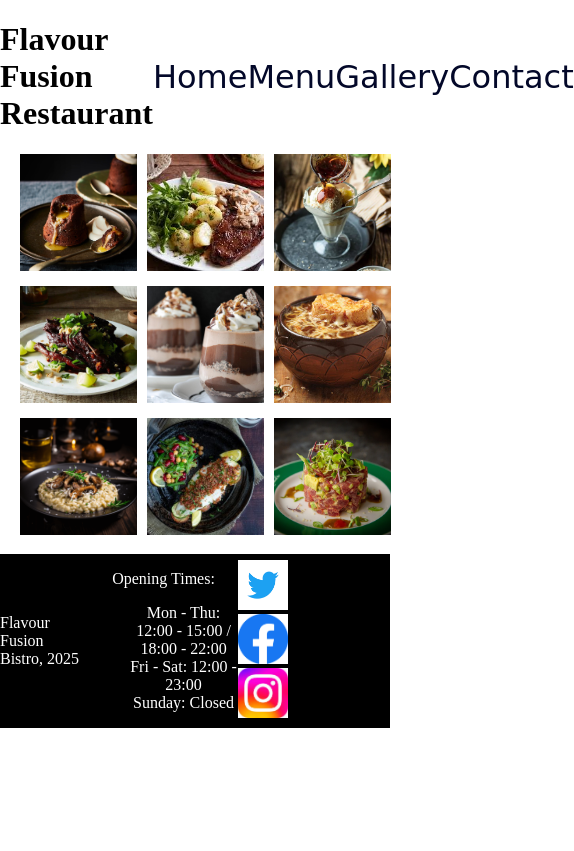
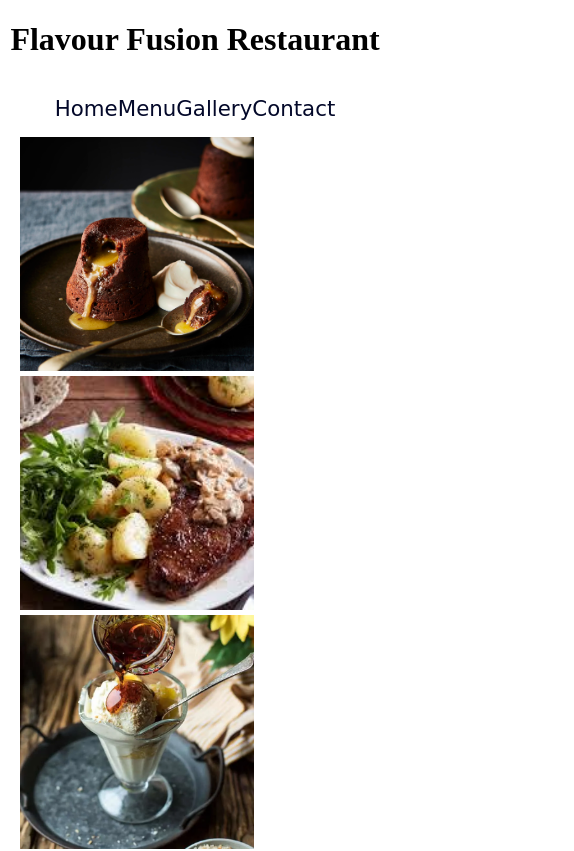
Before and after one commit to devjldp/Fusion-flavour-restaurant, a plain HTML site: page gallery.html in a window 390 px wide. Shown: the top 851 px of the page, 574 px wide, since content can reach past the window. Drawn offline with Linux system fonts and the light colour scheme; files whose address does not match are found by name; a web font is replaced by a local one.

Commit message:
Add responsiver

```diff
--- a/assets/styles/style.css
+++ b/assets/styles/style.css
@@ -269,3 +269,80 @@ input[type="submit"]:hover{
 #right-side{
     flex: 0 1 40%;
 }
+
+
+
+/* media queries */
+
+
+@media screen and ( max-width: 781px){
+    #gallery-container{
+        /* Create template for rows nd columns*/
+        grid-template-rows: repeat(5, 40vw); /* 5 rows, each row has a height of 30% of wieport width*/
+        grid-template-columns: repeat(2, 40vw); /* 2 columns each columns has a width of 30% of wieport width */
+        column-gap: 5px;
+        row-gap: 5px;
+    }
+}
+
+@media screen and (max-width: 481px)
+{
+    /* Gallery */
+
+    #gallery-container{
+        /* Create template for rows nd columns*/
+        grid-template-rows: repeat(9, 60vw); /* 5 rows, each row has a height of 30% of wieport width*/
+        grid-template-columns: repeat(1, 60vw); /* 2 columns each columns has a width of 30% of wieport width */
+        column-gap: 5px;
+        row-gap: 5px;
+    }
+
+    /* Footer */
+
+    #main-footer{
+        flex-direction: column;
+        align-items: center;
+        justify-content: center;
+    }
+
+    #opening-times{
+        text-align: center;
+    }
+
+    #social img{
+        width: 40px;
+        height: 40px;
+        margin-right: 50px;
+    }
+
+     /* header   */
+    #main-header{
+        flex-direction: column;
+        justify-content: space-around;
+        align-items: center;
+    }
+
+    /* #nav-bar{
+        flex: 0.6;
+    } */
+
+    /* #nav-bar ul{
+        display: flex;
+        flex-direction: row;
+        justify-content: space-around;
+        padding: 0;
+    } */
+
+    #nav-bar li{
+        font-size: 16pt;
+    }
+
+    /* Contatc */
+
+    #info-contact{
+        flex-direction: column;
+        justify-content: space-around;
+        align-items: center;
+    }
+
+}
```
Also changed, not shown: contact.html (+3 -1 lines), index.html (+4 -1 lines).
